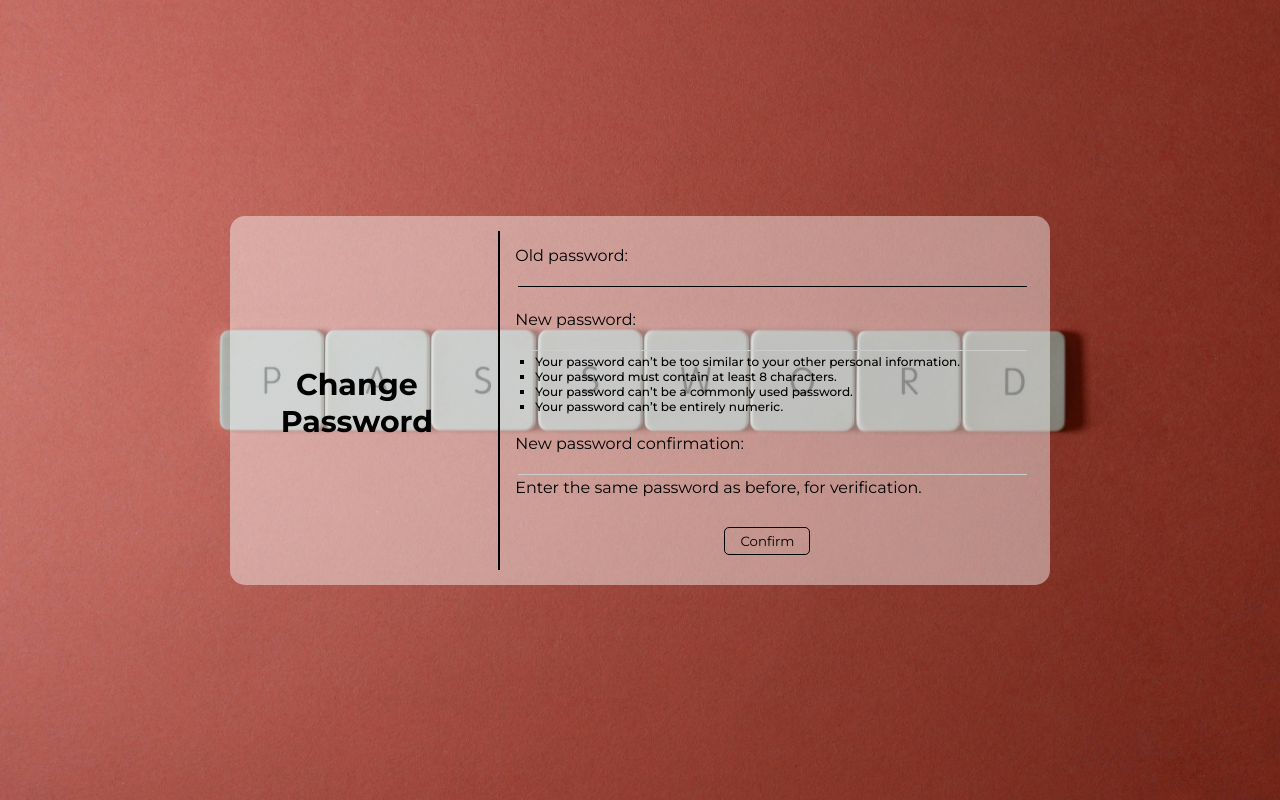
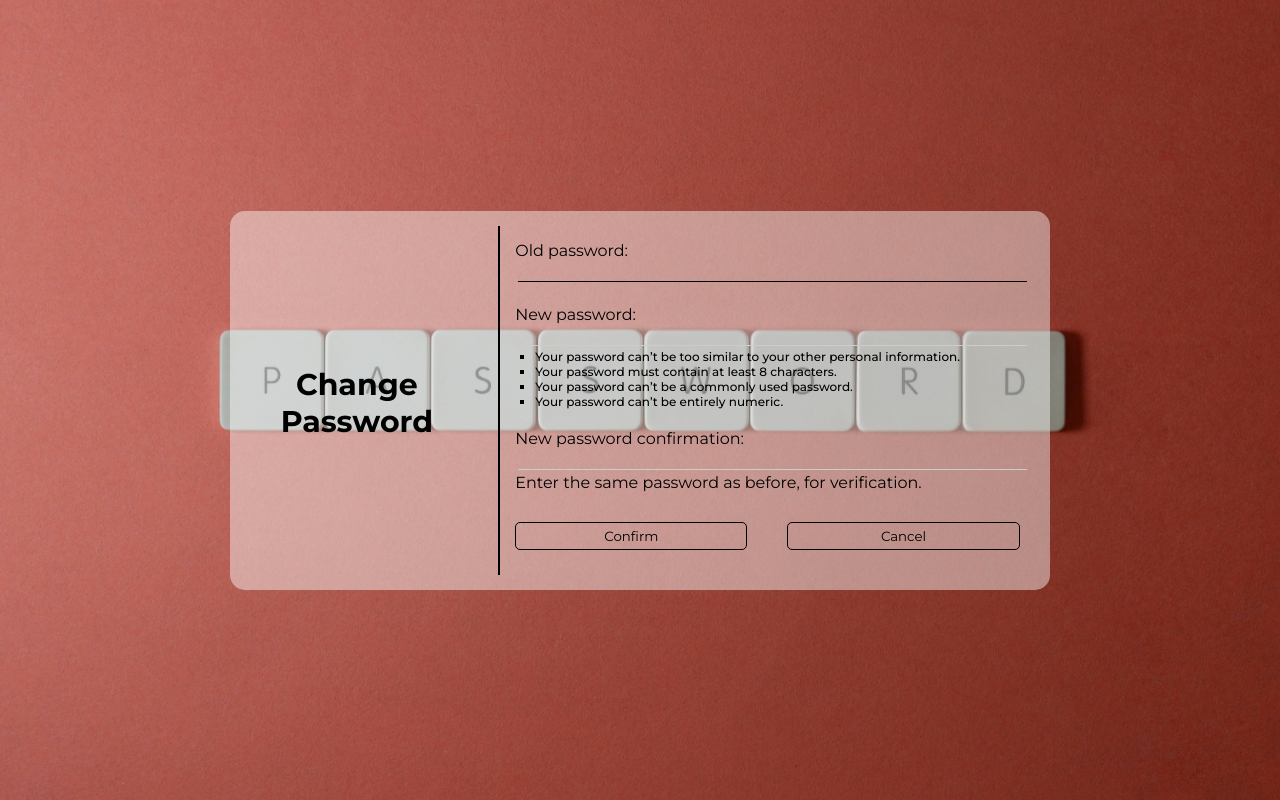
Before and after one commit to HimangshuDe/The-Blog-Co-Project, a Django app: page /auth/update/pass/ in a window 1280 px wide. Run offline with Django 5.2, Linux system fonts and the light colour scheme; the visitor is signed in with stand-in values (Sample User, id 1).

Commit message:
⏫ Added close window function on the update (info and password) page
Also ⬇️
✅ Added target attribute in link tags accounts.html

```diff
--- a/auth_app/static/auth_app/update_password.css
+++ b/auth_app/static/auth_app/update_password.css
@@ -99,10 +99,16 @@ form div input[aria-invalid="true"]
     margin-left: 10px;
 }
 
+.btn-grp{
+    flex-direction: row !important;
+    justify-content: center;
+    gap: 40px !important;
+}
 
-form input[type='submit']{
+.btn-grp button[id='confirm']{
+    flex-basis: 50%;
     margin-top: 10px;
-    padding: 5px 15px;
+    padding: 5px;
     font-family: inherit;
     cursor: pointer;
     background: transparent;
@@ -110,9 +116,27 @@ form input[type='submit']{
     border-radius: 5px;
 }
 
-form input[type='submit']:hover{
+.btn-grp button[id='confirm']:hover{
     background-color: #000;
     color: white;
     font-weight: bold;
     border-color: #000;
 }
+
+.btn-grp button[id='close']{
+    flex-basis: 50%;
+    margin-top: 10px;
+    padding: 5px;
+    font-family: inherit;
+    cursor: pointer;
+    background: transparent;
+    border: 1px solid;
+    border-radius: 5px;
+}
+
+.btn-grp button[id='close']:hover{
+    background-color: #000;
+    color: white;
+    font-weight: bold;
+    border-color: #000;
+}
--- a/auth_app/templates/auth_app/accounts.html
+++ b/auth_app/templates/auth_app/accounts.html
@@ -17,7 +17,7 @@ Account | The Blog Company
             <a href="{% url "index" %}">Home</a>
         </div>
         <div class="btn">
-            <a href="{% url "update" %}">Update Info</a>
+            <a href="{% url "update" %}" target='_blank'>Update Info</a>
         </div>
         <div class="btn">
             <a href="{% url "logout" %}">Check Out</a>
--- a/auth_app/templates/auth_app/update_password.html
+++ b/auth_app/templates/auth_app/update_password.html
@@ -17,9 +17,17 @@
             <form action="{% url "update-password" %}" method="post">
                 {% csrf_token %}
                 {{form}}
-                <input type="submit" value='Confirm'>
+                <div class="btn-grp">
+                    <button type="submit" id='confirm'>Confirm</button>
+                    <button id='close' onclick='btnFunction()'>Cancel</button>
+                </div>
             </form>
         </div>
     </section>
 </main>
+<script>
+    function btnFunction() {
+        window.close('', '_parent', '');
+    }
+</script>
 {% endblock page_content %}
```
Also changed, not shown: auth_app/static/auth_app/update.css (+25 -5 lines), auth_app/templates/auth_app/update.html (+9 -1 lines).
